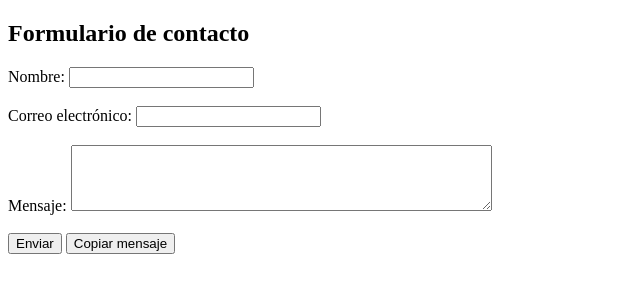
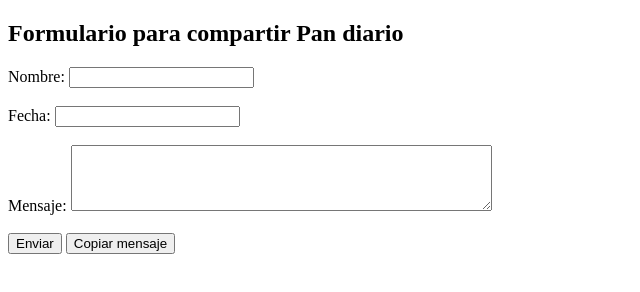
Before and after one commit to diacono81/Grupo-Redimidos-web, a plain HTML site: page PruebaFOrm.html in a window 1280 px wide. Both pictures are taken after a click on the button "Copiar mensaje". Shown: the whole page, without its empty margins (0-640 px from the left). Drawn offline with Linux system fonts and the light colour scheme.

Commit message:
Hoja Pan diario

```diff
--- a/PruebaFOrm.html
+++ b/PruebaFOrm.html
@@ -7,14 +7,14 @@
 </head>
 <body>
 
-    <h2>Formulario de contacto</h2>
+    <h2>Formulario para compartir Pan diario</h2>
 
     <form action="procesar_formulario.php" method="post">
         <label for="nombre">Nombre:</label>
         <input type="text" id="nombre" name="nombre" required>
         <br><br>
-        <label for="email">Correo electrónico:</label>
-        <input type="email" id="email" name="email" required>
+        <label for="email">Fecha:</label>
+        <input type="text" id="fecha" name="fecha" required>
         <br><br>
         <label for="mensaje">Mensaje:</label>
         <textarea id="mensaje" name="mensaje" rows="4" cols="50" required></textarea>
@@ -28,9 +28,10 @@
             // Obtener el texto ingresado en el textarea
             var mensaje = document.getElementById("mensaje").value;
             var nombre = document.getElementById("nombre").value;
+            var fecha = document.getElementById("fecha").value;
 
             // Combinar los datos en un solo texto
-            var textoACopiar = "Nombre: " + nombre + "\nCorreo electrónico: " + email + "\nMensaje: " + mensaje;
+            var textoACopiar = "Nombre: " + nombre + "\nFecha: " + fecha + "\nMensaje: " + mensaje;
 
 
             // Copiar el texto al portapapeles
```
Also changed, not shown: index.html (+1 -1 lines).
